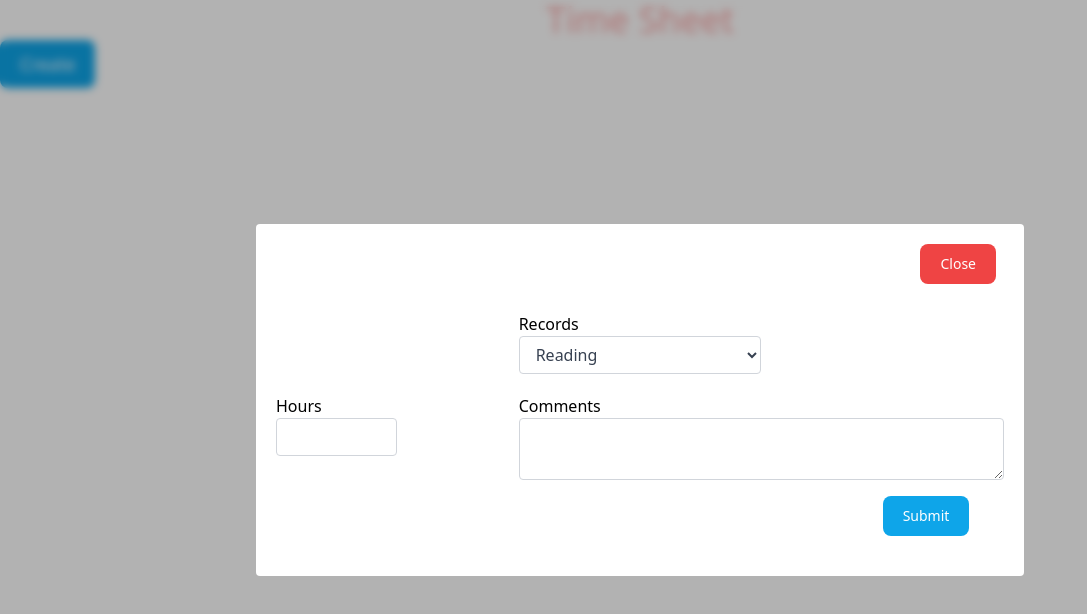
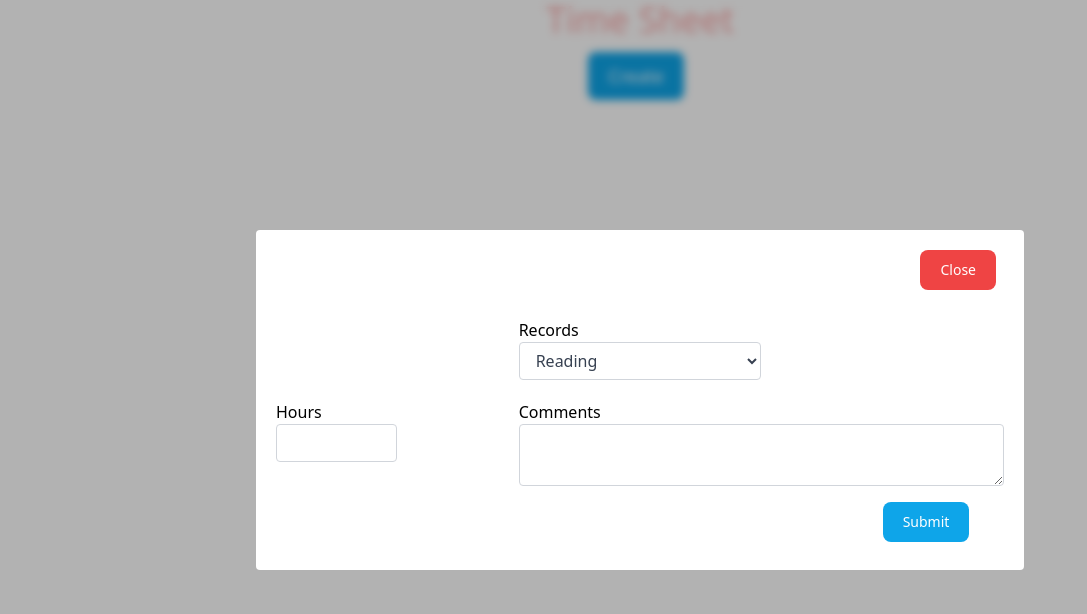
Before and after one commit to ngocquang2509/timesheet-management, a React (Vite) app in the folder practices/practice-one/timesheet-management/: page / in a window 1280 px wide. Both pictures are taken after a click on the button "Create". Shown: the top 614 px of the page, without its empty margins (0-1087 px from the left). Built offline with nearby package versions, Linux system fonts and the light colour scheme.

Commit message:
#28 Feature/submit with form data

```diff
--- a/practices/practice-one/timesheet-management/src/components/Form/index.tsx
+++ b/practices/practice-one/timesheet-management/src/components/FormTimesheet/index.tsx
@@ -3,31 +3,35 @@ import { DROPDOWN_OPTIONS } from 'src/constants/dropdownOption';
 import Button from 'components/Button';
 import DropdownMenu from 'components/DropdownMenu';
 import Input from 'components/Input';
-import { StorageHelper } from 'src/helpers/localStore';
+import { ITimesheet } from 'src/interfaces/timesheet';
 
-const Form = ({closeModal}: any): React.ReactElement => {
-  // Hanlde Submit form
-  const handleSubmit = (e: any) => {
+const FormTimesheet = ({
+  handleFormSubmit
+}: {
+  handleFormSubmit: (timesheet: ITimesheet) => void;
+}): React.ReactElement => {
+  const getData = (e: React.ChangeEvent<HTMLFormElement>) => {
     e.preventDefault();
     const data = new FormData(e.target);
 
-    const hours = data.get('hours');
-    const comments = data.get('comments');
-    const records = data.get('records');
+    const hours: string = data.get('hours')?.toString() || '';
+    const comments: string = data.get('comments')?.toString() || '';
+    const records: string = data.get('records')?.toString() || '';
 
-    const timesheet = {
+    const timesheet: ITimesheet = {
+      id: new Date().getTime().toString(),
       hours,
       comments,
-      records
+      records,
+      createdAt: new Date().toISOString()
     };
 
-    StorageHelper.set('time-sheet', timesheet);
-    closeModal(false)
+    handleFormSubmit(timesheet);
   };
 
   return (
     <>
-      <form className="grid grid-cols-6 pb-3" onSubmit={handleSubmit}>
+      <form className="grid grid-cols-6" onSubmit={getData}>
         <div className="col-span-2 row-start-2">
           <label>Hours</label>
           <Input name="hours" type="text" size="md" />
@@ -46,11 +50,11 @@ const Form = ({closeModal}: any): React.ReactElement => {
           />
         </div>
         <div className="row-start-3 col-start-6 mt-4">
-          <Button type="submit" size="sm" bgColor="primary" textContent="Submit"/>
+          <Button type="submit" size="sm" bgColor="primary" textContent="Submit" />
         </div>
       </form>
     </>
   );
 };
 
-export default Form;
+export default FormTimesheet;
--- a/practices/practice-one/timesheet-management/src/components/Modal/index.tsx
+++ /dev/null
@@ -1,21 +0,0 @@
-import Button from 'components/Button';
-import Form from 'components/Form';
-
-interface IModal {
-  onCloseModal: () => void;
-}
-
-const Modal = ({ onCloseModal }: IModal) => {
-  return (
-    <div className="fixed inset-0 bg-black bg-opacity-30 backdrop-blur-sm flex justify-center items-center">
-      <div className="bg-white p-5 rounded w-3/5">
-        <div className="text-right mb-5">
-          <Button size="sm" bgColor="danger" textContent="Close" onClick={onCloseModal} />
-        </div>
-        <Form closeModal={onCloseModal}/>
-      </div>
-    </div>
-  );
-};
-
-export default Modal;
--- /dev/null
+++ b/practices/practice-one/timesheet-management/src/components/ModalFormTimesheet/index.tsx
@@ -0,0 +1,24 @@
+import Button from 'components/Button';
+import FormTimesheet from 'src/components/FormTimesheet';
+import { FormEventHandler } from 'react';
+import { ITimesheet } from 'src/interfaces/timesheet';
+
+interface IModalFormTimesheet {
+  onCloseModal: () => void;
+  handleFormSubmit: (timesheet: ITimesheet) => void;
+}
+
+const ModalFormTimesheet = ({ onCloseModal, handleFormSubmit }: IModalFormTimesheet) => {
+  return (
+    <div className="fixed inset-0 bg-black bg-opacity-30 backdrop-blur-sm flex justify-center items-center">
+      <div className="bg-white p-5 rounded w-3/5">
+        <div className="text-right mb-5">
+          <Button size="sm" bgColor="danger" textContent="Close" onClick={onCloseModal} />
+        </div>
+        <FormTimesheet handleFormSubmit={handleFormSubmit} />
+      </div>
+    </div>
+  );
+};
+
+export default ModalFormTimesheet;
--- a/practices/practice-one/timesheet-management/src/helpers/localStore.ts
+++ b/practices/practice-one/timesheet-management/src/helpers/localStore.ts
@@ -1,7 +1,7 @@
 /**
  * Helper to working with LocalStorage
  */
-export const StorageHelper = {
+export const storageHelper = {
   /**
    * Get data from LocalStorage
    * @param {String} key: key name of LocalStorage
@@ -9,7 +9,7 @@ export const StorageHelper = {
    */
   get: (key: string) => {
     try {
-      let data = JSON.parse(localStorage.getItem(key) || '');
+      let data = JSON.parse(localStorage.getItem(key) || '[]');
       if (!data) {
         data = [];
       }
--- /dev/null
+++ b/practices/practice-one/timesheet-management/src/interfaces/timesheet.ts
@@ -0,0 +1,7 @@
+export interface ITimesheet {
+  readonly id: string;
+  hours: string;
+  comments: string;
+  records: string;
+  readonly createdAt: string;
+}
--- a/practices/practice-one/timesheet-management/src/pages/Home/index.tsx
+++ b/practices/practice-one/timesheet-management/src/pages/Home/index.tsx
@@ -1,17 +1,33 @@
 import { useState } from 'react';
 import Button from 'components/Button';
 import Header from 'layouts/Header';
-import Modal from 'src/components/Modal';
+import ModalFormTimesheet from 'src/components/ModalFormTimesheet';
+import { storageHelper } from 'src/helpers/localStore';
+import { ITimesheet } from 'src/interfaces/timesheet';
 
 const Home = (): React.ReactElement => {
-  const [isOpen, setIsOpen] = useState(false)
-  const handleClose = () => setIsOpen(false)
+  const [isOpenModal, setIsOpenModal] = useState(false);
+
+  const handleCloseModal = () => setIsOpenModal(false);
+
+  const handleFormSubmit = (timesheet: ITimesheet) => {
+
+      const listTimesheet: ITimesheet[] = storageHelper.get('time-sheet') || [];
+      listTimesheet.push(timesheet);
+      storageHelper.set('time-sheet', listTimesheet);
+      setIsOpenModal(false);
+  };
+
   return (
-    <>
+    <div className="m-auto">
       <Header />
-      <Button size="lg" bgColor="primary" textContent="Create" onClick={() => setIsOpen(true)}/>
-      {isOpen && <Modal onCloseModal={handleClose}/>}
-    </>
+      <div className="flex justify-evenly my-3">
+        <Button size="lg" bgColor="primary" textContent="Create" onClick={() => setIsOpenModal(true)} />
+      </div>
+      {isOpenModal && (
+        <ModalFormTimesheet onCloseModal={handleCloseModal} handleFormSubmit={handleFormSubmit} />
+      )}
+    </div>
   );
 };
 
```
